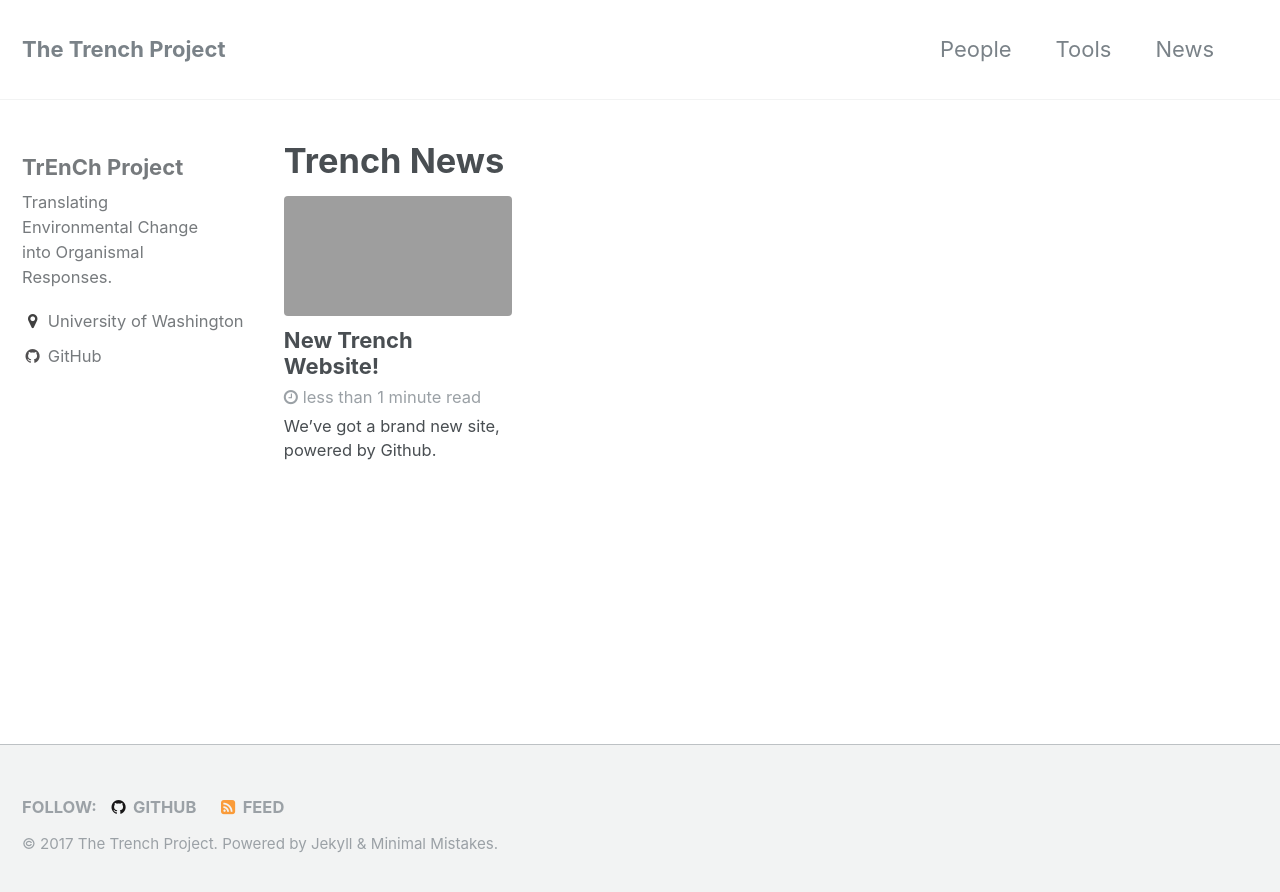
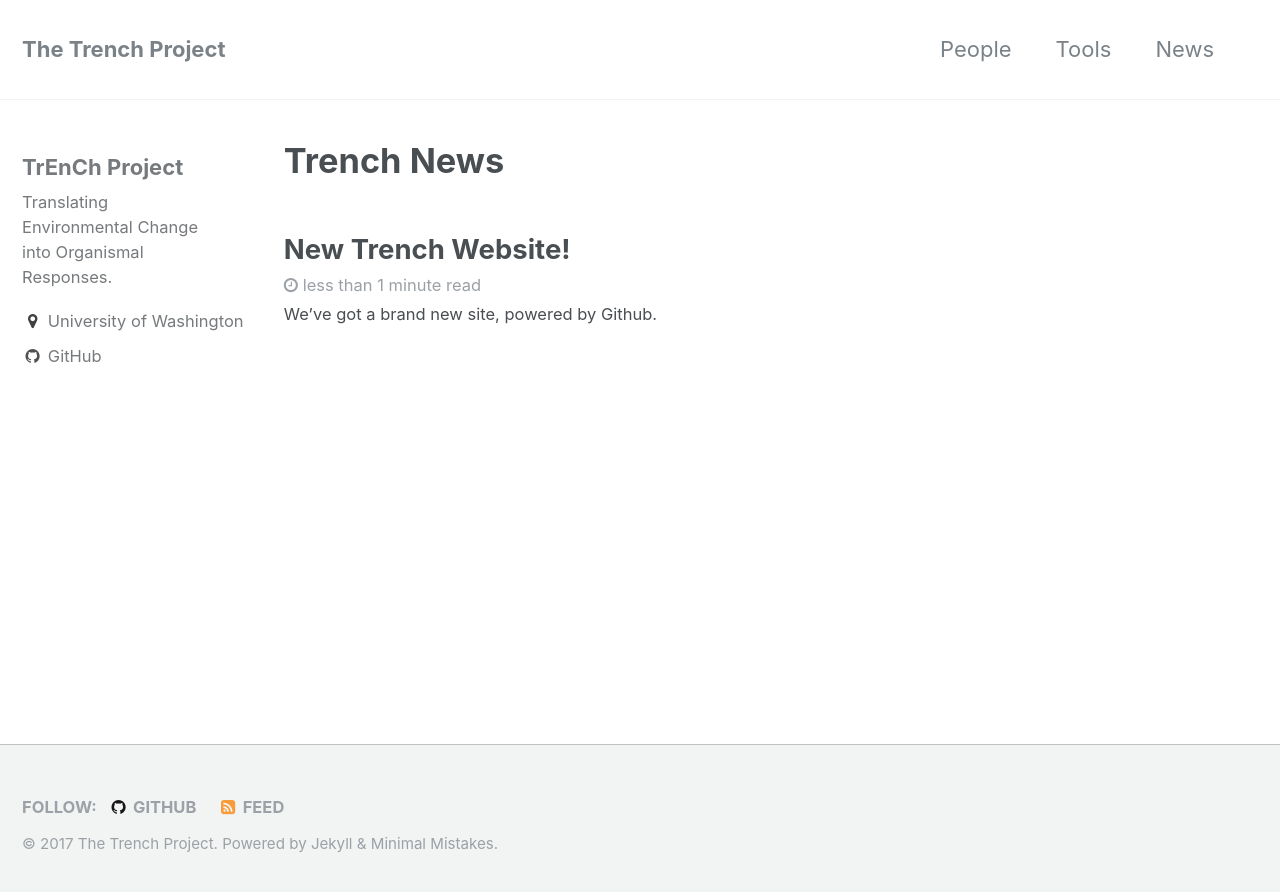
Before and after one commit to trenchproject/trenchproject.github.io, a Jekyll site: the page built from _pages/news.md, in a window 1280 px wide. Shown: the top 892 px of the page. Built offline with Jekyll 4.4.1, drawn with Linux system fonts in a browser that asks for light colours.

Commit message:
changed from grid to list layout

```diff
--- a/_pages/news.md
+++ b/_pages/news.md
@@ -5,8 +5,7 @@ title: "Trench News"
 author_profile: true
 ---
 
-<div class="grid__wrapper">
-  {% for post in site.posts %}
-    {% include archive-single.html type="grid" %}
-  {% endfor %}
-</div>
+
+{% for post in site.posts %}
+  {% include archive-single.html  %}
+{% endfor %}
```
Also changed, not shown: _pages/tools.md (+2 -3 lines).
